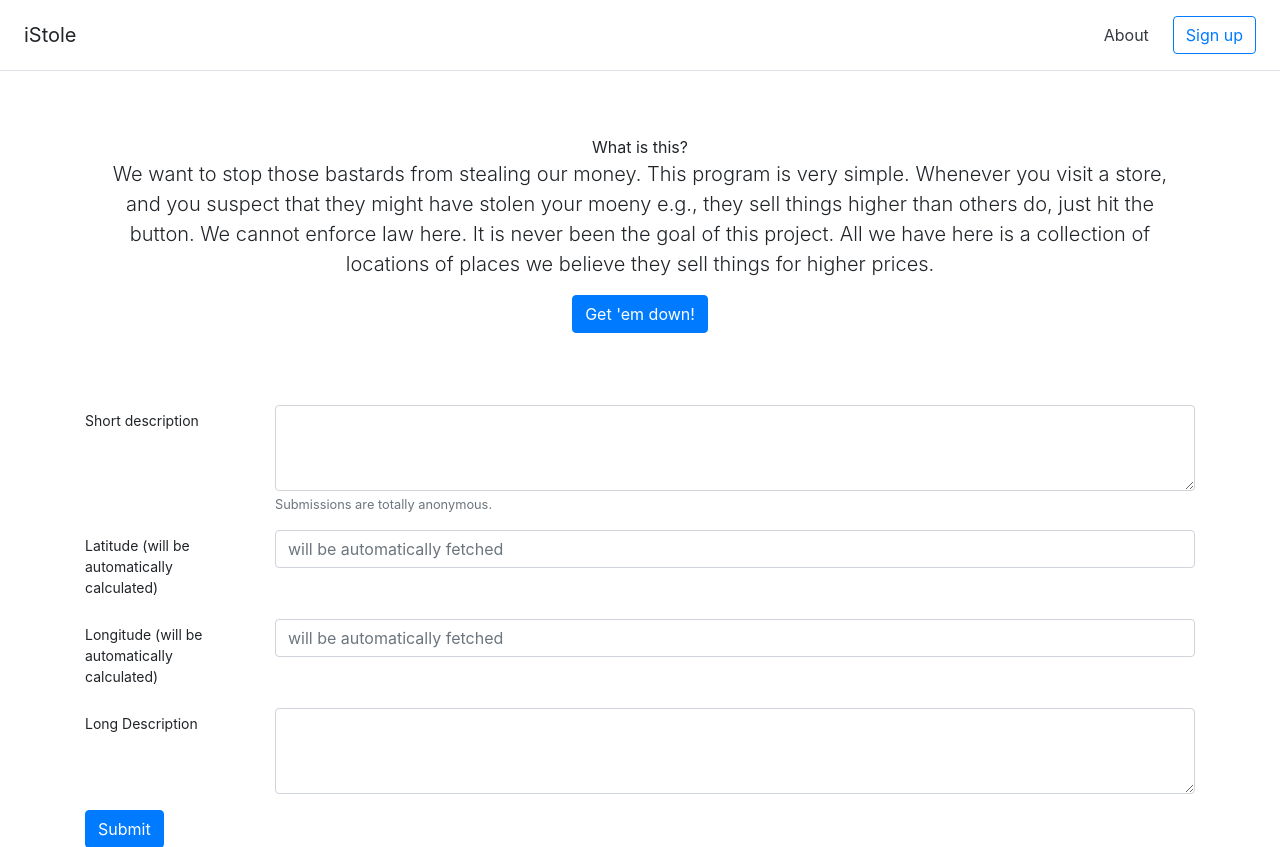
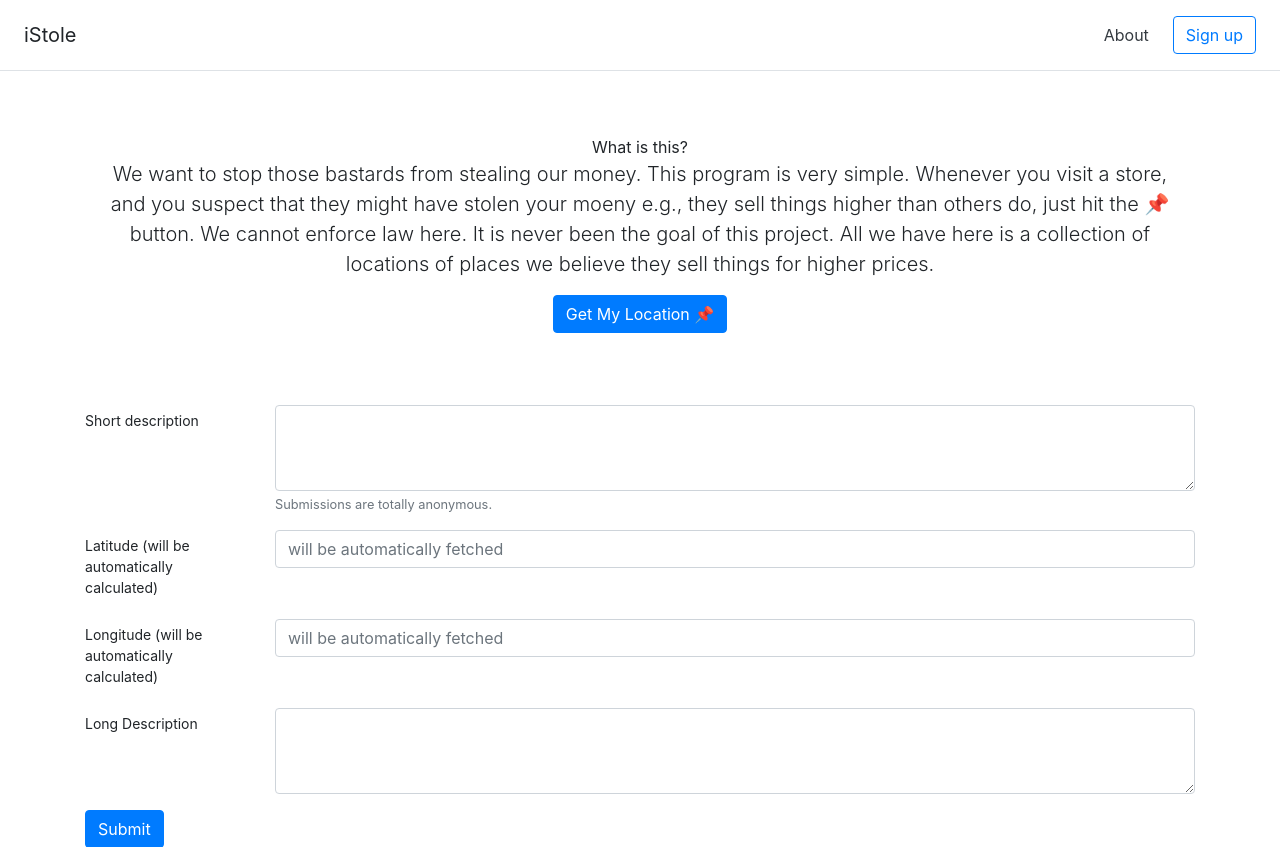
Before and after one commit to adonese/istole, a Flask app: page / in a window 1280 px wide. Shown: the top 847 px of the page. Run offline with Flask 2, Linux system fonts and the light colour scheme; some libraries are stand-ins or nearby versions.

Commit message:
adding pushpin

```diff
--- a/templates/index.html
+++ b/templates/index.html
@@ -49,12 +49,12 @@
       <p class="lead">
         We want to stop those bastards from stealing our money. This program is very simple. Whenever you visit a store,
         and you suspect that they might have stolen your moeny e.g., they sell things higher than others do, just hit
-        the
+        the 📌
         button. We <el>cannot</el> enforce law here. It is never been the goal of this project. All we have here is a
         collection of locations of places we believe they sell things for higher prices.
       </p>
 
-      <button type="button" class="btn btn-primary" onclick="geoFindMe()">Get 'em down!</button>
+      <button type="button" class="btn btn-primary" onclick="geoFindMe()">Get My Location 📌</button>
       <div id="out"></div>
       <br><br>
     </div>
```
